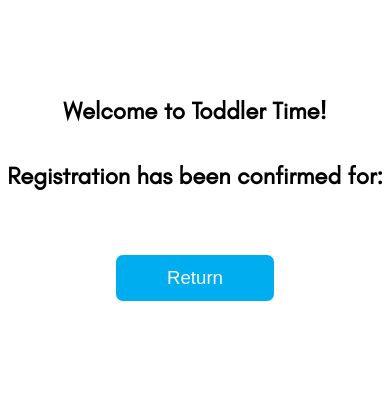
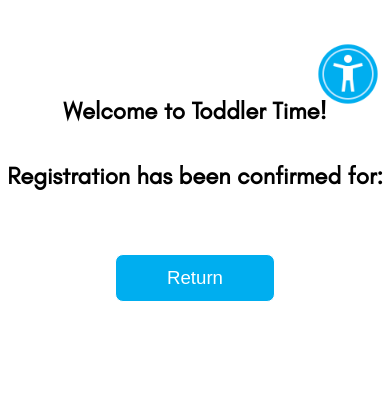
Before and after one commit to dwstrong5/WCEL-TT-Registration, a Flask app: template templates/confirmation.html in a window 390 px wide. Shown: the top 420 px of the page. Run offline with Flask 3, Linux system fonts and the light colour scheme; the template is opened without the code that fills it, so the values that code supplies are empty; parts of the project's set-up code (start-up, migrations or seed data) failed here and were passed over.

Commit message:
added ReciteMe to all pages, still some UI bugs when active

```diff
--- /dev/null
+++ b/static/scripts/reciteMe.js
@@ -0,0 +1,17 @@
+var serviceUrl = "//api.reciteme.com/asset/js?key=";
+var serviceKey = "926dc1d2ba0630d1b47c421f2c27e39c223f8f1c";
+var toolbarButtonText = "Accessibility Tools";
+var options = {};  // Options can be added as needed
+var autoLoad = false;
+var enableFragment = "#reciteEnable";
+var loaded = [], frag = !1; window.location.hash === enableFragment && (frag = !0); function loadScript(c, b) { var a = document.createElement("script"); a.type = "text/javascript"; a.readyState ? a.onreadystatechange = function () { if ("loaded" == a.readyState || "complete" == a.readyState) a.onreadystatechange = null, void 0 != b && b() } : void 0 != b && (a.onload = function () { b() }); a.src = c; document.getElementsByTagName("head")[0].appendChild(a) } function _rc(c) { c += "="; for (var b = document.cookie.split(";"), a = 0; a < b.length; a++) { for (var d = b[a]; " " == d.charAt(0);)d = d.substring(1, d.length); if (0 == d.indexOf(c)) return d.substring(c.length, d.length) } return null } function loadService(c) { for (var b = serviceUrl + serviceKey, a = 0; a < loaded.length; a++)if (loaded[a] == b) return; loaded.push(b); loadScript(serviceUrl + serviceKey, function () { "function" === typeof _reciteLoaded && _reciteLoaded(); "function" == typeof c && c(); Recite.load(options); Recite.Event.subscribe("Recite:load", function () { Recite.enable() }) }) } "true" == _rc("Recite.Persist") && loadService(); if (autoLoad && "false" != _rc("Recite.Persist") || frag) document.addEventListener ? document.addEventListener("DOMContentLoaded", function (c) { loadService() }) : loadService();
+
+document.addEventListener("DOMContentLoaded", function(event) {
+
+    document.getElementById('enableRecite').addEventListener("click", function() {
+
+        loadService();
+
+    });
+
+    });
--- a/static/stylesheets/confirmation.css
+++ b/static/stylesheets/confirmation.css
@@ -36,6 +36,17 @@ button:hover {
   cursor: pointer;
 }
 
+#enableRecite {
+  position: absolute;
+  height: 64px;
+  right: 25%;
+  top: 2.5%
+}
+
+#enableRecite:hover {
+  cursor: pointer;
+}
+
 @media screen and (max-width:681px) {
 
   .confirmation-container {
@@ -63,4 +74,10 @@ button:hover {
       text-align: center;
   }
 
+  #enableRecite {
+    position: absolute;
+    top: 5%;
+    right: 2.5%;
+    max-width: 64px;
+  }
 }
--- a/templates/checkin.html
+++ b/templates/checkin.html
@@ -11,6 +11,7 @@
         <a href='https://www.wcel.net'>
             <img class="logo" src="../static/images/1.png" alt="50th Anniversary Logo for Whatcom Center for Early Learning" />
         </a>
+        <img src="../static/images/accessibility.png" alt="Launch Recite Me assistive technology" id="enableRecite" />
     </div>
 
     <div class="check-in-greeting-container">
--- a/templates/confirmation.html
+++ b/templates/confirmation.html
@@ -6,6 +6,8 @@
 {% endblock %}
 
 {% block body %}
+
+<img src="../static/images/accessibility.png" alt="Launch Recite Me assistive technology" id="enableRecite" />
 
 <div class="confirmation-container">
     <h1>Welcome to Toddler Time!</h1>
--- a/templates/layout.html
+++ b/templates/layout.html
@@ -6,6 +6,7 @@
     <meta name="viewport" content="width=device-width, initial-scale=1.0">
     <link rel="stylesheet" href="../static/stylesheets/style.css">
     <link rel="shortcut icon" href="../static/images/favicon.ico" type="image/x-icon">
+    <script src="../static/scripts/reciteMe.js" defer></script>
 
     {% block header %}
     {% endblock %}
@@ -20,5 +21,6 @@
         </a>
         <footer>Whatcom Center for Early Learning</footer>
     </div>
+
 </body>
 </html>
--- a/templates/register.html
+++ b/templates/register.html
@@ -16,6 +16,7 @@
         <a href='https://www.wcel.net'>
             <img class="logo" src="../static/images/1.png" alt="50th Anniversary Logo for Whatcom Center for Early Learning" />
         </a>
+        <img src="../static/images/accessibility.png" alt="Launch Recite Me assistive technology" id="enableRecite" />
     </div>
 
 
--- a/templates/review.html
+++ b/templates/review.html
@@ -14,6 +14,7 @@
     <a href='https://www.wcel.net'>
         <img class="logo" src="../static/images/1.png" alt="50th Anniversary Logo for Whatcom Center for Early Learning" />
     </a>
+    <img src="../static/images/accessibility.png" alt="Launch Recite Me assistive technology" id="enableRecite" />
 </div>
 
 
```
Also changed, not shown: static/stylesheets/checkin.css (+17 -0 lines), static/stylesheets/register.css (+17 -0 lines), static/stylesheets/review.css (+16 -0 lines), static/images/accessibility.png (added).
